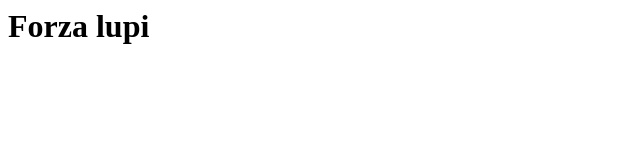
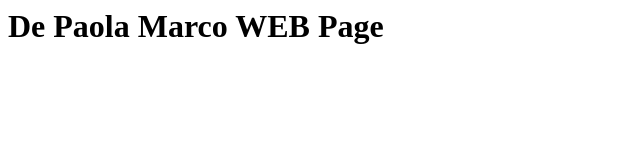
Before and after one commit to MarcoDePaola/MarcoDePaola.github.io, a plain HTML site: page index.html in a window 1280 px wide. Shown: the whole page, without its empty margins (0-640 px from the left). Drawn offline with Linux system fonts and the light colour scheme.

Commit message:
index.html

```diff
--- a/index.html
+++ b/index.html
@@ -1,3 +1,3 @@
 <html>
-<h1>Forza lupi</h1>
+<h1>De Paola Marco WEB Page</h1>
 </html>
```
